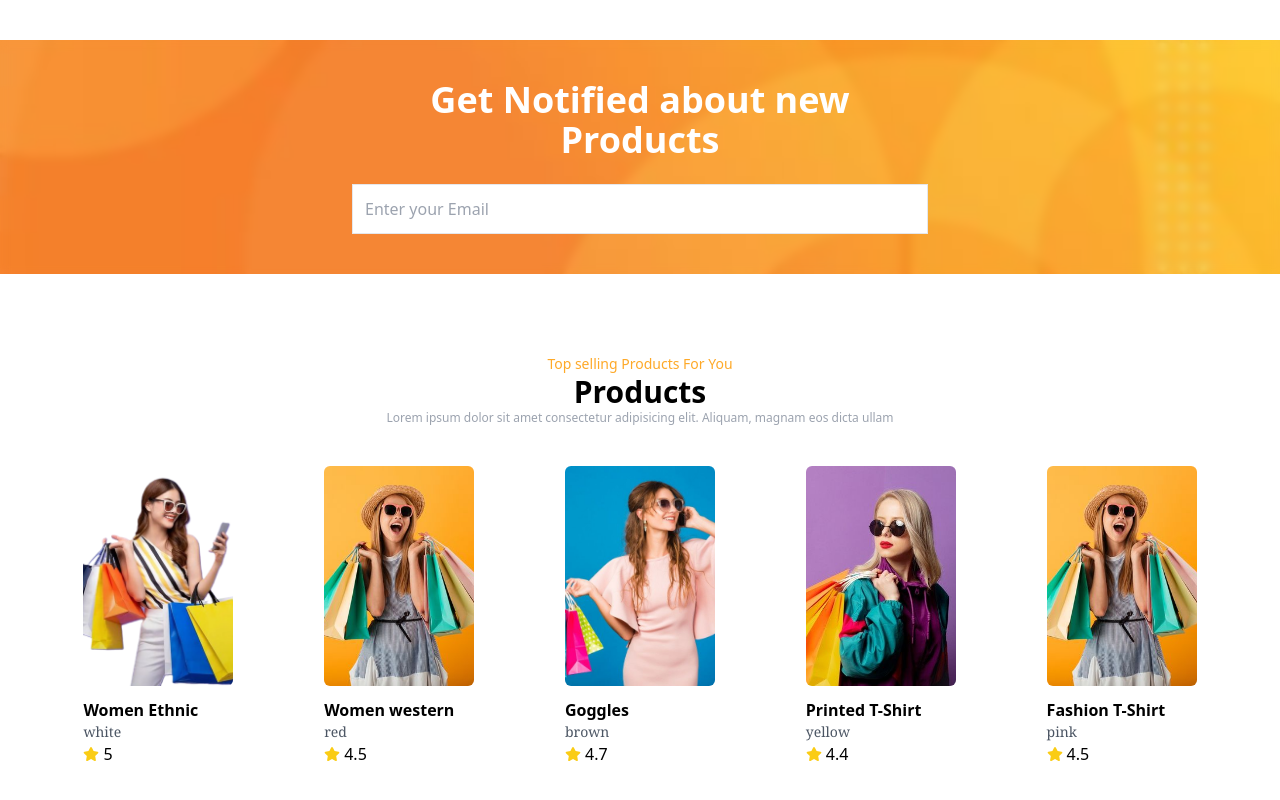
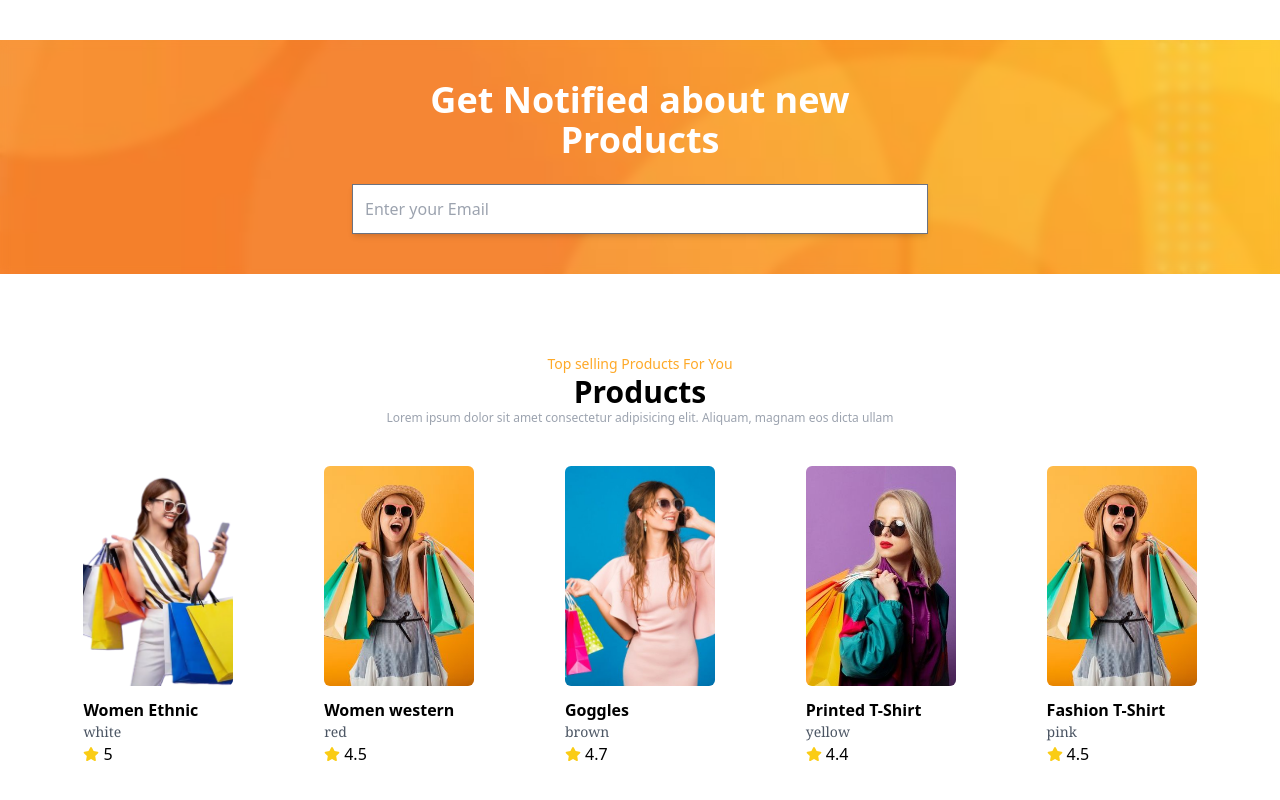
Before and after one commit to Ab3467/Ecommerce-webSite, a React (Create React App) app in the folder ecommerce/: page / in a window 1280 px wide. Shown: the part 2201-3001 px from the top of the page. Built offline with nearby package versions, Linux system fonts and the light colour scheme.

Commit message:
Changes:

```diff
--- a/ecommerce/src/components/Subscribe/Subscribe.js
+++ b/ecommerce/src/components/Subscribe/Subscribe.js
@@ -22,7 +22,7 @@ export default function Subscribe() {
           <h1 className=" text-2xl !text-center sm:text-left sm:text-4xl font-semibold">
             Get Notified about new Products{" "}
           </h1>
-          <input type="text" placeholder="Enter your Email" data-aos="fade-up" className=" w-full p-3 border boder-primary"/>
+          <input type="text" placeholder="Enter your Email" data-aos="fade-up" className=" w-full p-3 border border-gray-500 shadow-md"/>
         </div>
       </div>
     </div>
```
